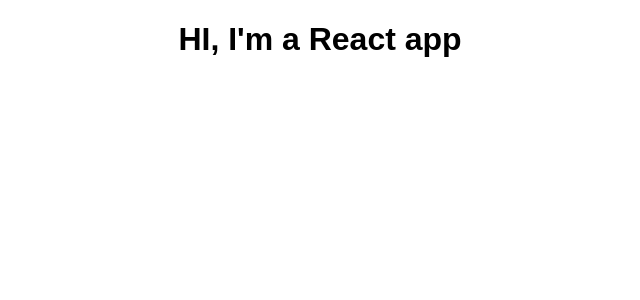
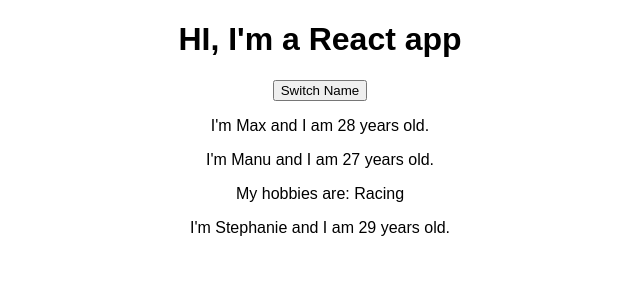
Before and after one commit to gdollard/react-complete-guide, a React (Create React App) app: page / in a window 1280 px wide. Shown: the top 300 px of the page, without its empty margins (320-960 px from the left). Built offline with nearby package versions, Linux system fonts and the light colour scheme.

Commit message:
update code to introduce react hooks

```diff
--- a/src/App.js
+++ b/src/App.js
@@ -1,15 +1,42 @@
-import React, { Component } from 'react';
+import React, { useState } from 'react';
+import './App.css';
+import Person from './Person/Person';
 
-import './App.css';
+const app = props => {
+  // Hooks
+  const [ personsState, setPersonsState ] = useState({
+    persons: [
+      {name: 'Max', age: 28},
+      {name: 'Manu', age: 27},
+      {name: 'Stephanie', age: 29}
+    ],
+    cars: {
+      amount: 3,
+      value: 1600
+    }
+  });
 
-class App extends Component {
-  render() {
+  //yes, a function within a function
+  const switchNameHandler = () => {
+    setPersonsState(
+      {
+        persons:  [
+          {name: 'Pip', age: 128},
+          {name: 'Elk', age: 227},
+          {name: 'Zorb', age: 2229}
+        ]
+    });
+  };
+
     return (
       <div className="App">
         <h1>HI, I'm a React app</h1>
+        <button onClick={switchNameHandler}>Switch Name</button>
+        <Person name = {personsState.persons[0].name} age = {personsState.persons[0].age}/>
+        <Person name = {personsState.persons[1].name} age = {personsState.persons[1].age}>My hobbies are: Racing </Person>
+        <Person name = {personsState.persons[2].name} age = {personsState.persons[2].age}/>
       </div>
     );
-  }
 }
 
-export default App;
+export default app;
--- /dev/null
+++ b/src/Person/Person.js
@@ -0,0 +1,13 @@
+import React from 'react';
+
+
+const person = (props) => {
+    return (
+        <div>
+            <p>I'm {props.name} and I am {props.age}  years old.</p>
+            <p>{props.children}</p>
+        </div>
+    )
+}
+
+export default person;
--- a/src/index.js
+++ b/src/index.js
@@ -4,5 +4,6 @@
 import App from './App';
 import registerServiceWorker from './registerServiceWorker';
 
+// render our root App component
 ReactDOM.render(<App />, document.getElementById('root'));
 registerServiceWorker();
```
